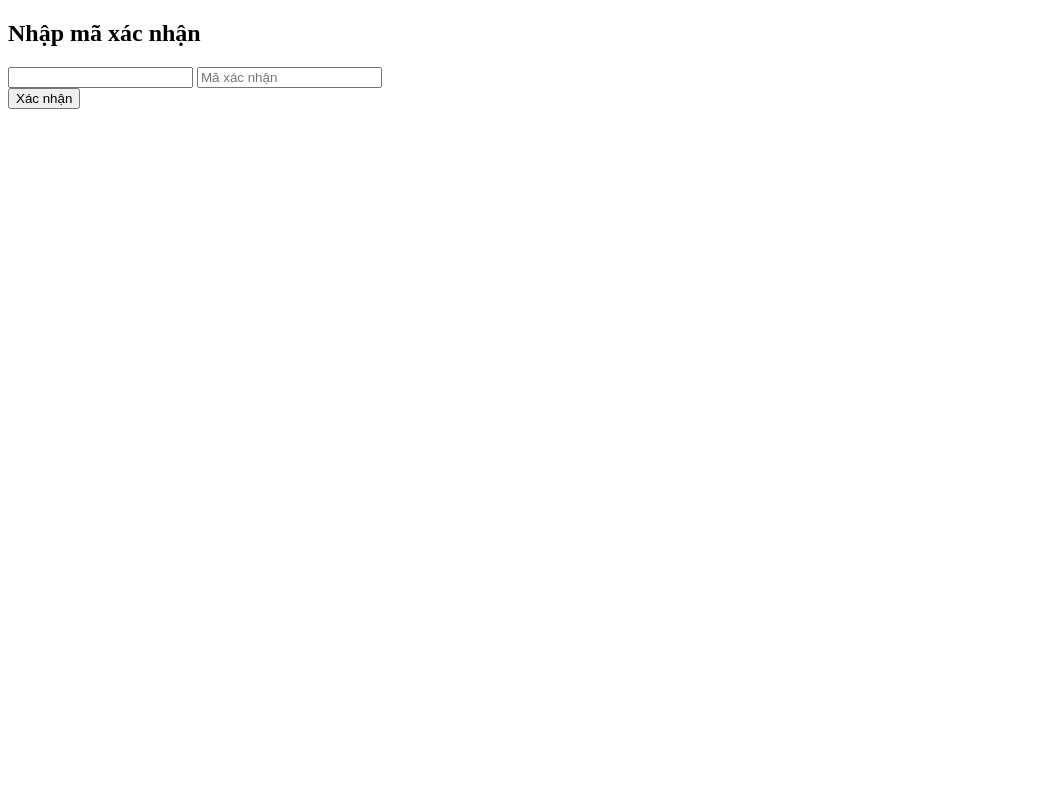
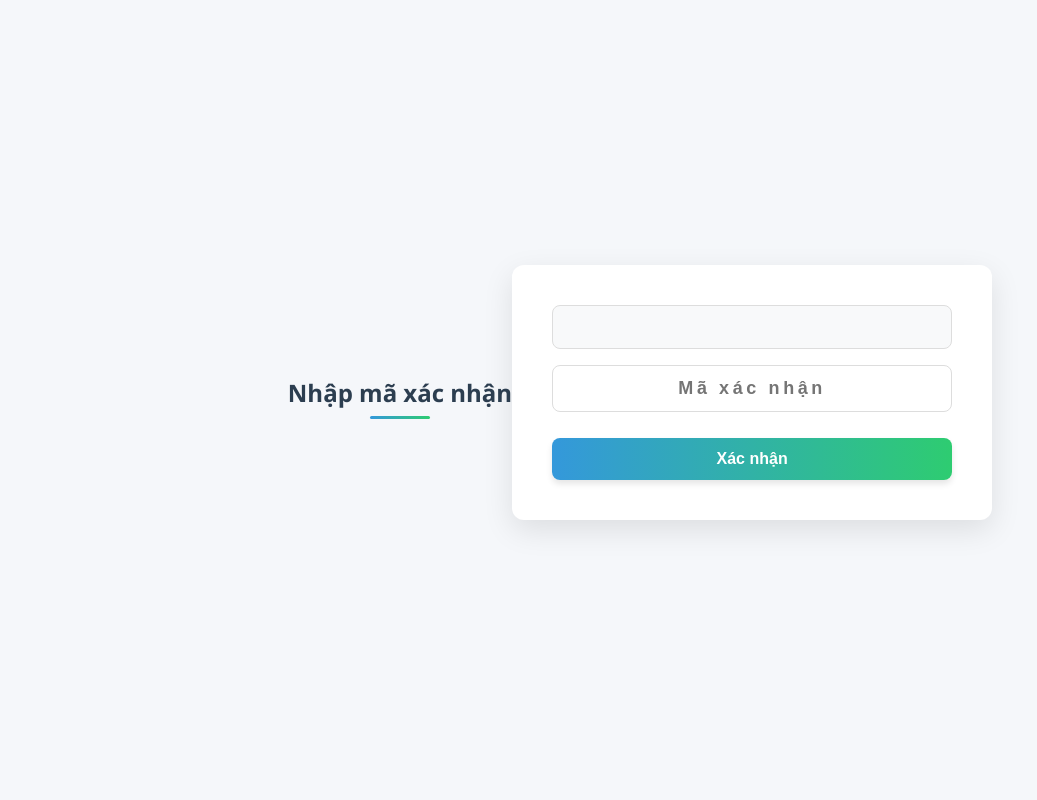
Before and after one commit to Trungbanhbeo2k1211/chatbase, a Flask app: page /verify in a window 1280 px wide. Shown: the whole page, without its empty margins (0-1037 px from the left). Run offline with Flask 3, Linux system fonts and the light colour scheme.

Commit message:
Update verify.html

```diff
--- a/templates/verify.html
+++ b/templates/verify.html
@@ -1,3 +1,145 @@
+<style>
+  /* Reset và font chữ */
+body {
+  font-family: 'Segoe UI', Tahoma, Geneva, Verdana, sans-serif;
+  background-color: #f5f7fa;
+  margin: 0;
+  padding: 0;
+  display: flex;
+  justify-content: center;
+  align-items: center;
+  min-height: 100vh;
+  color: #333;
+}
+
+/* Container chính */
+body > form {
+  background-color: white;
+  padding: 2.5rem;
+  border-radius: 12px;
+  box-shadow: 0 10px 30px rgba(0, 0, 0, 0.1);
+  width: 100%;
+  max-width: 400px;
+  animation: fadeIn 0.5s ease-out;
+}
+
+/* Tiêu đề */
+h2 {
+  color: #2c3e50;
+  text-align: center;
+  margin-bottom: 1.5rem;
+  font-weight: 600;
+  position: relative;
+  padding-bottom: 10px;
+}
+
+h2::after {
+  content: "";
+  position: absolute;
+  bottom: 0;
+  left: 50%;
+  transform: translateX(-50%);
+  width: 60px;
+  height: 3px;
+  background: linear-gradient(to right, #3498db, #2ecc71);
+  border-radius: 3px;
+}
+
+/* Input fields */
+input {
+  width: 100%;
+  padding: 12px 15px;
+  margin-bottom: 1rem;
+  border: 1px solid #ddd;
+  border-radius: 8px;
+  font-size: 16px;
+  transition: all 0.3s ease;
+  box-sizing: border-box;
+}
+
+input:focus {
+  outline: none;
+  border-color: #3498db;
+  box-shadow: 0 0 0 3px rgba(52, 152, 219, 0.2);
+}
+
+input[type="email"] {
+  background-color: #f8f9fa;
+  color: #495057;
+}
+
+input[type="text"] {
+  letter-spacing: 0.2em;
+  font-size: 18px;
+  text-align: center;
+  font-weight: bold;
+}
+
+/* Nút xác nhận */
+button {
+  width: 100%;
+  padding: 12px;
+  background: linear-gradient(to right, #3498db, #2ecc71);
+  color: white;
+  border: none;
+  border-radius: 8px;
+  font-size: 16px;
+  font-weight: 600;
+  cursor: pointer;
+  transition: all 0.3s ease;
+  margin-top: 10px;
+  box-shadow: 0 4px 6px rgba(0, 0, 0, 0.1);
+}
+
+button:hover {
+  transform: translateY(-2px);
+  box-shadow: 0 6px 12px rgba(0, 0, 0, 0.15);
+  background: linear-gradient(to right, #2980b9, #27ae60);
+}
+
+/* Thông báo lỗi */
+ul {
+  list-style: none;
+  padding: 0;
+  margin: 1rem 0 0;
+}
+
+ul li {
+  background-color: #ffecec;
+  color: #e74c3c;
+  padding: 10px 15px;
+  border-radius: 6px;
+  margin-bottom: 0.5rem;
+  font-size: 14px;
+  border-left: 3px solid #e74c3c;
+  animation: slideIn 0.3s ease-out;
+}
+
+/* Hiệu ứng */
+@keyframes fadeIn {
+  from { opacity: 0; transform: translateY(20px); }
+  to { opacity: 1; transform: translateY(0); }
+}
+
+@keyframes slideIn {
+  from { opacity: 0; transform: translateX(-10px); }
+  to { opacity: 1; transform: translateX(0); }
+}
+
+/* Responsive */
+@media (max-width: 480px) {
+  body > form {
+    padding: 1.5rem;
+    margin: 1rem;
+    box-shadow: none;
+    background-color: transparent;
+  }
+
+  h2 {
+    font-size: 1.5rem;
+  }
+}
+</style>
 <!DOCTYPE html>
 <html>
 <head><title>Xác nhận tài khoản</title></head>
```
